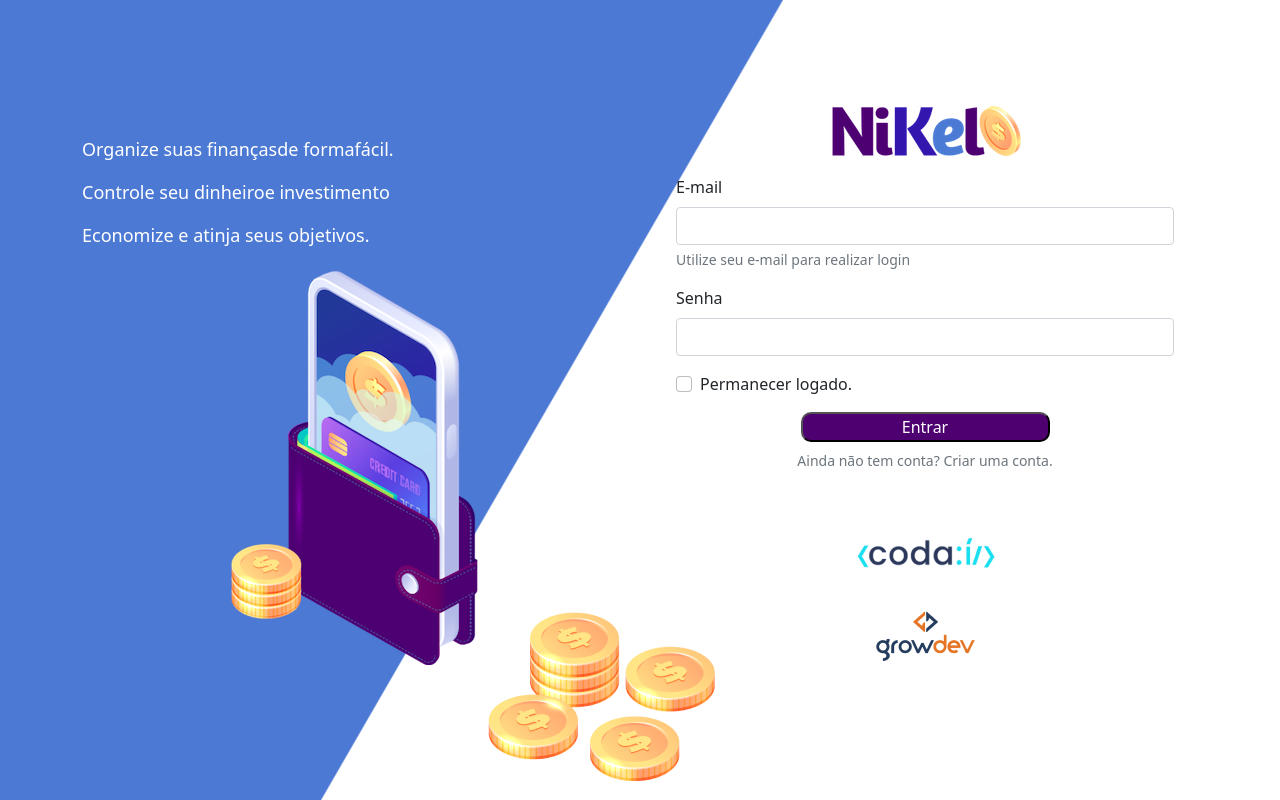
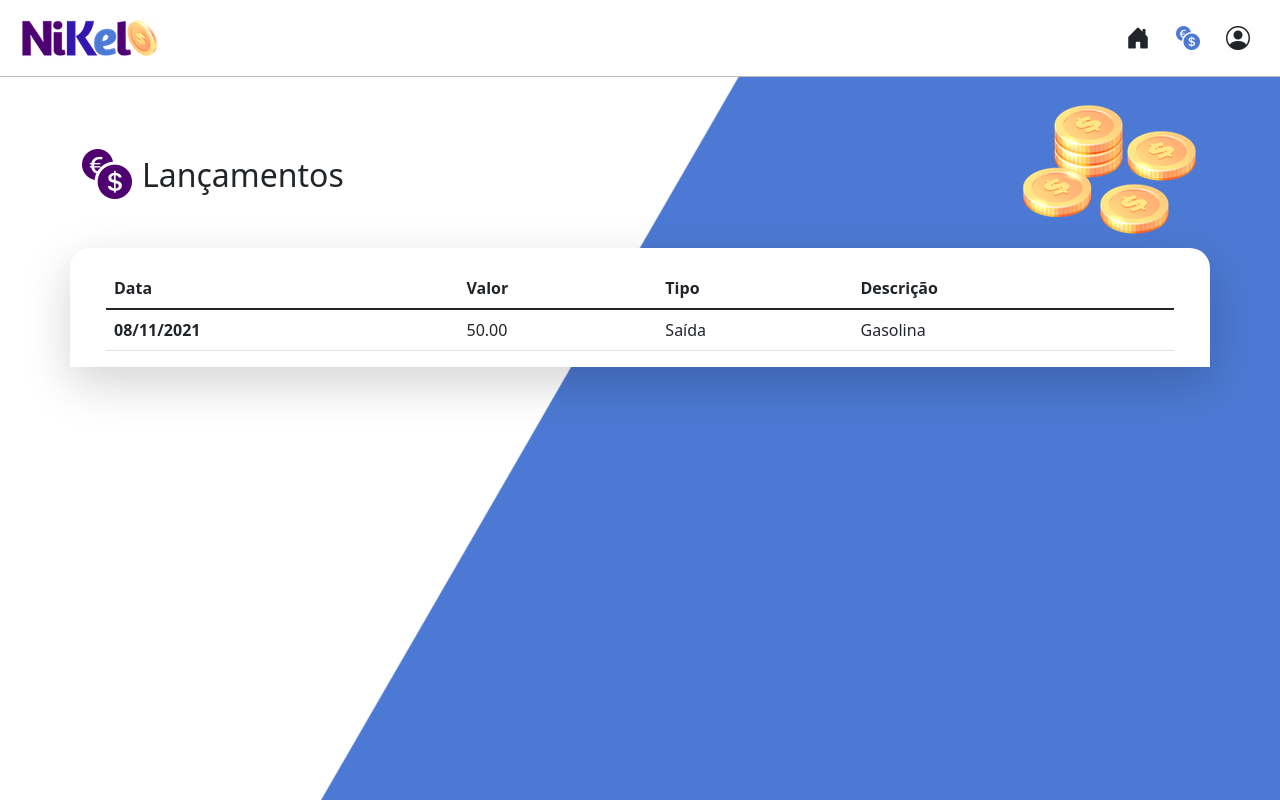
Before and after one commit to Flaviobrdf/Nikel-GrowDev, a plain HTML site: page public/transaction.html in a window 1280 px wide. Drawn offline with nearby package versions, Linux system fonts and the light colour scheme.

Commit message:
Transaction page

```diff
--- a/public/transaction.html
+++ b/public/transaction.html
@@ -1,4 +1,3 @@
-
 <!DOCTYPE html>
 <html lang="en">
 
@@ -6,86 +5,99 @@
     <meta charset="UTF-8">
     <meta name="viewport" content="width=device-width, initial-scale=1.0">
 
-    <title>Nikel - Histórico</title>
+    <title>Nikel - Lançamentos</title>
 
     <link rel="stylesheet" href="./css/styles.css">
+    <link rel="stylesheet" href="https://cdn.jsdelivr.net/npm/bootstrap-icons@1.13.1/font/bootstrap-icons.min.css">
     <link href="https://cdn.jsdelivr.net/npm/bootstrap@5.1.3/dist/css/bootstrap.min.css" rel="stylesheet"
         integrity="sha384-1BmE4kWBq78iYhFldvKuhfTAU6auU8tT94WrHftjDbrCEXSU1oBoqyl2QvZ6jIW3" crossorigin="anonymous">
 </head>
 
-<body id="login">
-    <main>
-        <div class="container">
-            <div class="row vh-100">
-                <div class="col d-flex justify-content-center my-5 flex-column">
-                    <div class="text-login">
-                        <p>Organize suas finançasde formafácil.</p>
-                        <p>Controle seu dinheiroe investimento</p>
-                        <p>Economize e atinja seus objetivos.</p>
-                    </div>
-                    <div class="text-center">
-                        <img src="./assets/images/pocket.png" alt="image pocket" class="img-fluid">
-                        <img src="./assets/images/coins.png" alt="image coins"
-                            class="img-fluid d-none d-md-inline coins">
+<body id="app">
+    <header>
+        <nav class="navbar navbar-expand navbar-light bg-white">
+            <div class="container-fluid">
+                <a class="navbar-brand" href="#">
+                    <img src="./assets/images/nikel-small-logo.png" alt="logo nikel" class="img-fluid">
+                </a>
+                <button class="navbar-toggler" type="button" data-bs-toggle="collapse"
+                    data-bs-target="#navbarSupportedContent" aria-controls="navbarSupportedContent"
+                    aria-expanded="false" aria-label="Toggle navigation">
+                    <span class="navbar-toggler-icon"></span>
+                </button>
+                <div class="collapse navbar-collapse justify-content-end" id="navbarSupportedContent">
+                    <div class="d-flex">
+                        <a href="home.html">
+                            <button class="btn" type="button">
+                                <i class="bi bi-house-door-fill fs-4"></i>
+                            </button>
+                        </a>
+                        <a href="transaction.html">
+                            <button class="btn" type="button">
+                                <i class="bi bi-currency-exchange fs-4 color-secondary"></i>
+                            </button>
+                        </a>
+                        <div class="dropdown">
+                            <button class="btn" type="button" id="dropdownMenuButton1" data-bs-toggle="dropdown"
+                                aria-expanded="false">
+                                <i class="bi bi-person-circle fs-4"></i>
+                            </button>
+                            <ul class="dropdown-menu" aria-labelledby="dropdownMenuButton1">
+                                <li><a class="dropdown-item" href="#">Sair</a></li>
+                            </ul>
+                        </div>
                     </div>
                 </div>
-                <div class="col d-flex justify-content-center my-5 flex-column">
+            </div>
+        </nav>
+    </header>
+    <main>
+        <div class="container-lg">
+            <div class="row">
+                <clas class="col d-flex mt-4 justify-content-start align-items-center">
+                    <i class="bi bi-currency-exchange color-primary icon-detail"></i>
+                    <span class="fs-2">Lançamentos</span>
+                </clas>
+                <class class="col d-flex mt-4 justify-content-end">
+                    <div class="text-center">
+                        <img src="./assets/images/coins-small.png" alt="moedinhas">
+                    </div>
+                </class>
+            </div>
+            <class class="row">
+                <div class="col-12 info shadow-lg">
                     <div class="container">
                         <div class="row">
                             <div class="col">
-                                <div class="text-center mb-3">
-                                    <img src="./assets/images/nikel-logo.png" alt="logo nikel" class="img-fluid">
-                                </div>
-                            </div>
-                        </div>
-                        <div class="row">
-                            <div class="col">
-                                <form action="">
-                                    <div class="mb-3">
-                                        <label for="exampleInputEmail1" class="form-label">E-mail</label>
-                                        <input type="email" class="form-control" id="exampleInputEmail1"
-                                            aria-describedby="emailHelp">
-                                        <div id="emailHelp" class="form-text">Utilize seu e-mail para realizar login
-                                        </div>
-                                    </div>
-                                    <div class="mb-3">
-                                        <label for="exampleInputPassword1" class="form-label">Senha</label>
-                                        <input type="password" class="form-control" id="exampleInputPassword1">
-                                    </div>
-                                    <div class="mb-3 form-check">
-                                        <input type="checkbox" class="form-check-input" id="exampleCheck1">
-                                        <label class="form-check-label" for="exampleCheck1">Permanecer logado.</label>
-                                    </div>
-                                    <button type="submit" class="button-login">Entrar</button>
-                                </form>
-                            </div>
-                        </div>
-
-                        <div class="row">
-                            <div class="col">
-                                <p class="text-center mt-2 form-text">Ainda não tem conta?<span class="link-default">
-                                        Criar uma conta. </span> </p>
-                            </div>
-                        </div>
-                        <div class="row">
-                            <div class="col">
-                                <div class="text-center mt-5">
-                                    <img src="./assets/images/codai-logo.png" alt="">
-                                </div>
-                            </div>
-                        </div>
-                        <div class="row">
-                            <div class="col">
-                                <div class="text-center">
-                                    <img src="./assets/images/growdev-logo.png" alt="">
-                                </div>
+                                <table class="table">
+                                    <thead>
+                                        <tr>
+                                            <th scope="col">Data</th>
+                                            <th scope="col">Valor</th>
+                                            <th scope="col">Tipo</th>
+                                            <th scope="col">Descrição</th>
+                                        </tr>
+                                    </thead>
+                                    <tbody>
+                                        <tr>
+                                            <th scope="row">08/11/2021</th>
+                                            <td>50.00</td>
+                                            <td>Saída</td>
+                                            <td>Gasolina</td>
+                                        </tr>
+                                    </tbody>
+                                </table>
                             </div>
                         </div>
                     </div>
                 </div>
-            </div>
+            </class>
         </div>
     </main>
+    <script src="https://cdn.jsdelivr.net/npm/bootstrap@5.3.8/dist/js/bootstrap.bundle.min.js"
+        integrity="sha384-FKyoEForCGlyvwx9Hj09JcYn3nv7wiPVlz7YYwJrWVcXK/BmnVDxM+D2scQbITxI"
+        crossorigin="anonymous"></script>
+
 </body>
 
 </html>
```
Also changed, not shown: public/home.html (+3 -3 lines).
